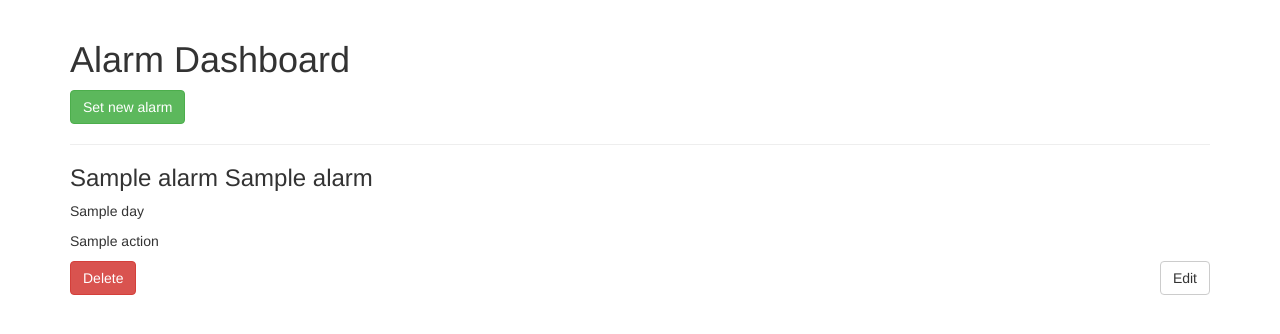
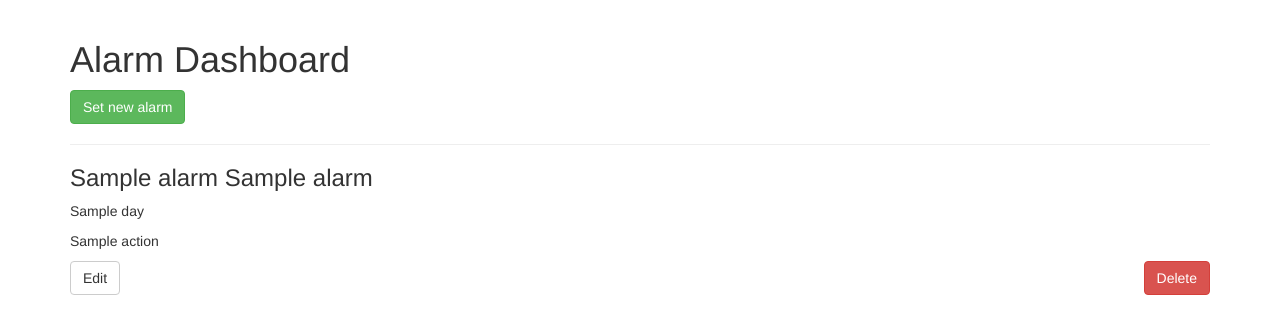
Before and after one commit to qualiscumque/wake_up_light_interface, a Flask app: template templates/alarm_dashboard.html in a window 1280 px wide. Shown: the part 52-386 px from the top of the page. Run offline with Flask 2, Linux system fonts and the light colour scheme; the template is opened without the code that fills it: most values are stand-ins (such as "Sample title", 1, 10 or a date in 2020); some libraries are stand-ins or nearby versions.

Commit message:
Changed Alarm edit and delete button positions

```diff
--- a/templates/alarm_dashboard.html
+++ b/templates/alarm_dashboard.html
@@ -22,10 +22,13 @@
     <div>
       <p>{% for day in alarm.dnames %}{{day}} {% endfor %}</p>
       <p>{{alarm.action}}</p>
-      <a href="edit_alarm/{{alarm.id}}" class="btn btn-default pull-right">Edit</a>
+
       <form action="{{url_for('delete_alarm', id=alarm.id)}}" method="post">
         <input type="hidden" name="_method" value="DELETE">
-        <input type="submit" value="Delete" class="btn btn-danger">
+        <a href="edit_alarm/{{alarm.id}}" class="btn btn-default text-left">Edit</a>
+        <div class="pull-right">
+          <input type="submit" value="Delete" class="btn btn-danger">
+        </div>
       </form>
     </div>
     {% endfor %}
```
